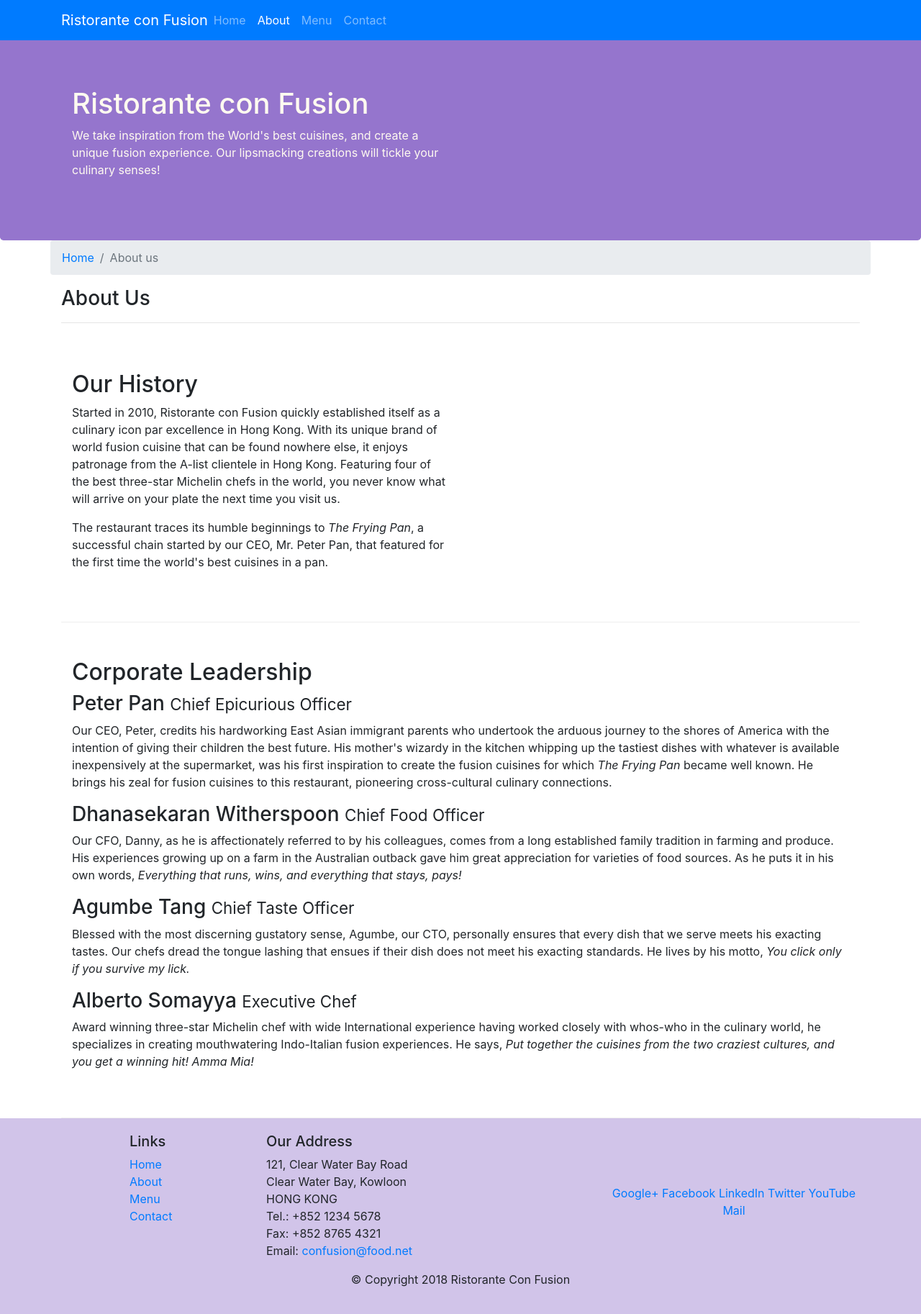
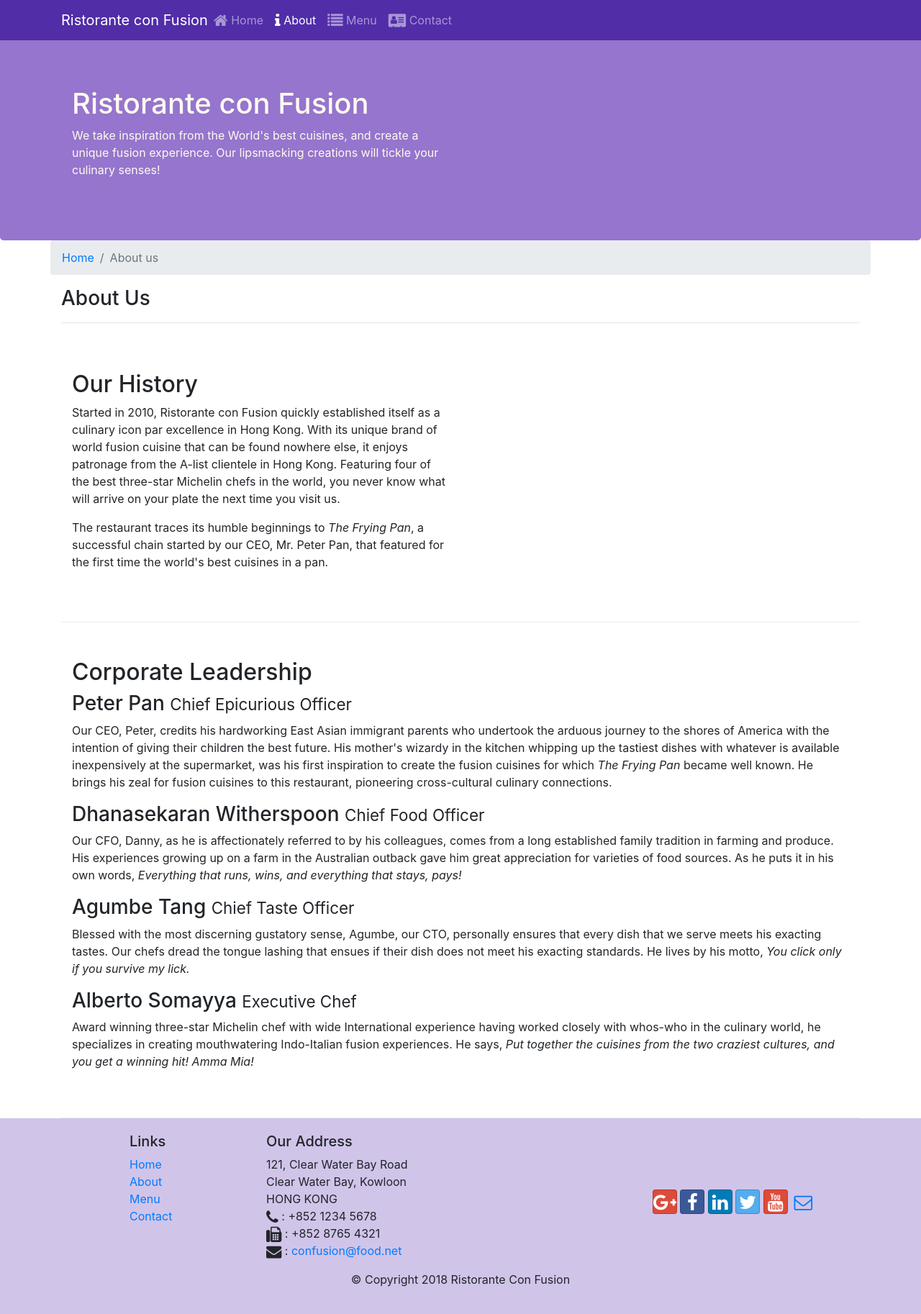
Before and after one commit to Marven-AC/full-stack-web-exercices, a website: page aboutus.html in a window 1280 px wide. Shown: the whole page at 72% size. Drawn offline with nearby package versions, Linux system fonts and the light colour scheme.

Commit message:
iteration 1

```diff
--- a/aboutus.html
+++ b/aboutus.html
@@ -18,20 +18,23 @@
 </head>
 
 <body>
-    <nav class="navbar navbar-dark navbar-expand-sm bg-primary fixed-top">
+    <nav class="navbar navbar-dark navbar-expand-sm fixed-top">
         <div class="container">
             <button class="navbar-toggler" type="button" data-toggle="collapse" data-target="#Navbar">
                 <span class="navbar-toggler-icon"></span>
             </button>
 
-            <a class="navbar-brand mr-auto" href="./index.html">Ristorante con Fusion</a>
+            <a class="navbar-brand mr-auto" href="#">Ristorante con Fusion</a>
 
             <div class="collapse navbar-collapse" id="Navbar">
                 <ul class="navbar-nav mr-auto">
-                    <li class="nav-item"><a class="nav-link" href="./index.html">Home</a></li>
-                    <li class="nav-item active"><a class="nav-link" href="#">About</a></li>
-                    <li class="nav-item"><a class="nav-link" href="#">Menu</a></li>
-                    <li class="nav-item"><a class="nav-link" href="#">Contact</a></li>
+                    <li class="nav-item"><a class="nav-link" href="./index.html"><span class="fa fa-home fa-lg"></span> Home</a>
+                    </li>
+                    <li class="nav-item active"><a class="nav-link" href="#"><span class="fa fa-info fa-lg"></span>
+                            About</a></li>
+                    <li class="nav-item"><a class="nav-link" href="#"><span class="fa fa-list fa-lg"></span> Menu</a></li>
+                    <li class="nav-item"><a class="nav-link" href="#"><span class="fa fa-address-card fa-lg"></span>
+                            Contact</a></li>
                 </ul>
             </div>
 
@@ -93,7 +96,7 @@
     <footer class="footer">
         <div class="container">
             <div class="row">
-                <div class="col-4 offset-1 col-sm-2">
+                <div class="col-4  offset-1 col-sm-2">
                     <h5>Links</h5>
                     <ul class="list-unstyled">
                         <li><a href="./index.html">Home</a></li>
@@ -108,19 +111,24 @@
                         121, Clear Water Bay Road<br>
                         Clear Water Bay, Kowloon<br>
                         HONG KONG<br>
-		              Tel.: +852 1234 5678<br>
-		              Fax: +852 8765 4321<br>
-		              Email: <a href="mailto:confusion@food.net">confusion@food.net</a>
+                        <i class="fa fa-phone fa-lg"></i> : +852 1234 5678<br>
+                        <i class="fa fa-fax fa-lg"></i> : +852 8765 4321<br>
+                        <i class="fa fa-envelope fa-lg"></i> : <a href="mailto:confusion@food.net">confusion@food.net</a>
                     </address>
                 </div>
                 <div class="col-12 col-sm-4 align-self-center">
                     <div class="text-center">
-                        <a href="http://google.com/+">Google+</a>
-                        <a href="http://www.facebook.com/profile.php?id=">Facebook</a>
-                        <a href="http://www.linkedin.com/in/">LinkedIn</a>
-                        <a href="http://twitter.com/">Twitter</a>
-                        <a href="http://youtube.com/">YouTube</a>
-                        <a href="mailto:">Mail</a>
+                        <a class="btn btn-social-icon btn-google" href="http://google.com/+"><i
+                                class="fa fa-google-plus fa-lg"></i></a>
+                        <a class="btn btn-social-icon btn-facebook" href="http://www.facebook.com/profile.php?id="><i
+                                class="fa fa-facebook fa-lg"></i></a>
+                        <a class="btn btn-social-icon btn-linkedin" href="http://www.linkedin.com/in/"><i
+                                class="fa fa-linkedin fa-lg"></i></a>
+                        <a class="btn btn-social-icon btn-twitter" href="http://twitter.com/"><i
+                                class="fa fa-twitter fa-lg"></i></a>
+                        <a class="btn btn-social-icon btn-google" href="http://youtube.com/"><i
+                                class="fa fa-youtube fa-lg"></i></a>
+                        <a class="btn btn-social-icon" href="mailto:"><i class="fa fa-envelope-o fa-lg"></i></a>
                     </div>
                 </div>
             </div>
```
Also changed, not shown: index.html (+4 -4 lines). Lines whose indentation alone changed are shown as unchanged.
